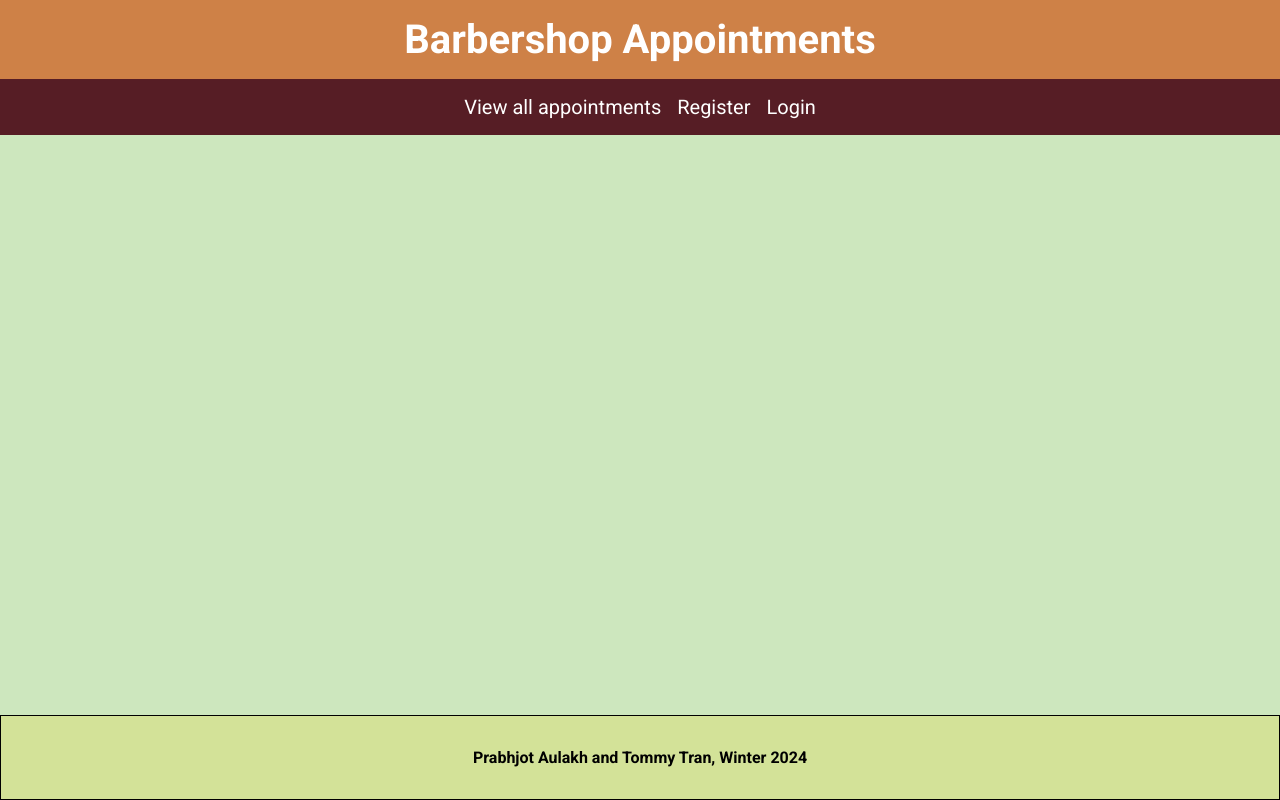
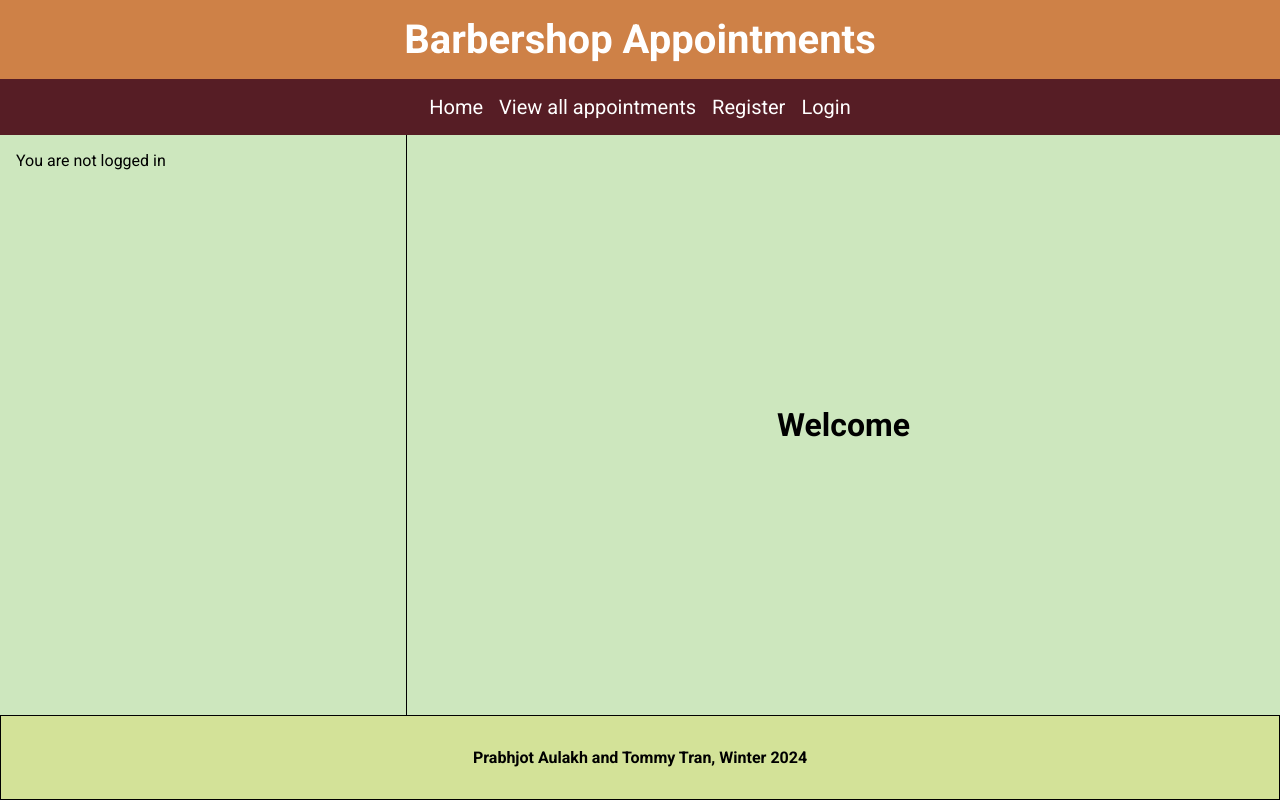
Before and after one commit to prabhjotaulakh159/barbershop-appointment-system, a Flask app: page / in a window 1280 px wide. Run offline with Flask 3, Linux system fonts and the light colour scheme.

Commit message:
Fleshed out homepage and then added timed flash messages

```diff
--- a/appointment_app/main/routes.py
+++ b/appointment_app/main/routes.py
@@ -2,7 +2,8 @@
 from flask import Blueprint, render_template
 from flask_login import current_user
 
-main = Blueprint('main', __name__, template_folder="templates")
+
+main = Blueprint('main', __name__, template_folder="templates", static_folder='static', static_url_path='/static/main')
 
 
 @main.route("/")
--- /dev/null
+++ b/appointment_app/main/static/styles.css
@@ -0,0 +1,47 @@
+#user-profile-container
+{
+    width: 100%;
+    height: 100%;
+    display: flex;
+    align-items: center;
+    justify-content: center;
+}
+
+#user-profile-column
+{
+    flex: 3;
+    display: flex;
+    flex-direction: column;
+    align-items: baseline;
+    border-right: 1px solid #000000;
+    height: 100%;
+    gap: 1rem;
+    padding: 1rem;
+}
+
+#user-profile-column img
+{
+    border-radius: 100%;
+    display: block;
+    margin-inline: auto;
+}
+
+#user-profile-column div
+{
+    text-align: center;
+    width: 100%;
+    height: auto;
+    padding: 0,5rem;
+    border: 1px solid #000000;
+    padding: 1rem;
+    font-size: 1.25rem;
+    font-weight: 500;
+}
+
+#home-message
+{
+    flex: 7;
+    display: flex;
+    align-items: center;
+    justify-content: center;
+}
--- a/appointment_app/main/templates/home.html
+++ b/appointment_app/main/templates/home.html
@@ -1,8 +1,35 @@
-{% extends "base.html" %}
+{% extends "base.html" %}\
+{% block header %}
+    <link rel="stylesheet" href="{{ url_for('main.static', filename='styles.css') }}"/>
+{% endblock header %}
 {% block content %}
     {% if current_user.is_authenticated %}
-        <h1>Hello {{ current_user.user_name }}</h1>
-        <h1>{{ current_user.avatar}}</h1>
-        <img src="{{ url_for('static', filename=current_user.avatar) }}" />
+        <div id="user-profile-container">
+            <div id="user-profile-column">
+                <img src="{{ url_for('static', filename=current_user.avatar) }}" />
+                <div>{{ current_user.user_name }}</div>
+                <div>{{ current_user.user_type }}</div>
+                <div>{{ current_user.email }}</div>
+                <div>{{ current_user.phone }}</div>
+                <div>{{ current_user.age }}</div>
+                <div>{{ current_user.address }}</div>
+                {% if current_user.user_type == "Professional" %}
+                    <div>{{ current_user.pay_rate }}</div>
+                    <div>{{ current_user.specialty }}</div>
+                {% endif %}
+            </div>
+            <div id="home-message">
+                <h1>Welcome</h1>
+            </div>
+        </div>
+    {% else %}
+        <div id="user-profile-container">
+            <div id="user-profile-column">
+                <span>You are not logged in</span>
+            </div>
+            <div id="home-message">
+                <h1>Welcome</h1>
+            </div>
+        </div>
     {% endif %}
 {% endblock content %}
--- /dev/null
+++ b/appointment_app/static/script.js
@@ -0,0 +1,9 @@
+window.onload = function() {
+    setTimeout(function() {
+        const element = document.getElementById('flashes');
+        console.log(element);
+        if (element) {
+            element.parentNode.removeChild(element);
+        }
+    }, 2000);
+};
--- a/appointment_app/static/styles.css
+++ b/appointment_app/static/styles.css
@@ -153,11 +153,15 @@ form .button {
     font-size: 0.75rem;
     font-weight: 700;
     background-color: red;
+    width: 100%;
+    text-align: center;
 }
 
 .success {
     background-color: green;
     width: fit-content;
+    width: 100%;
+    text-align: center;
 }
 
 #pay-rate {
@@ -169,15 +173,16 @@ form .button {
     display: none;
 }
 
-.flashes {
-    width: 100%;
-    height: auto;
+#flashes {
+    position: fixed;
+    z-index: 10;
+    top: 0;
+    right: 0;
     display: flex;
     align-items: center;
     justify-content: center;
-    background-color: var(--fifth-clr);
-    font-size: 1.5rem;
-    margin-inline: auto;
+    font-size: 1rem;
+    width: 100%;
 }
 
 footer {
--- a/appointment_app/templates/base.html
+++ b/appointment_app/templates/base.html
@@ -5,6 +5,7 @@
     <title>420 Project</title>
     <meta charset="utf-8" />
     <link rel="stylesheet" href="{{ url_for('static', filename='styles.css') }}" />
+    <script defer src="{{ url_for('static', filename='script.js') }}"></script>
     {% block header %}
     {% endblock header %}
 </head>
@@ -16,6 +17,7 @@
 
     <nav>
         {% if not current_user.is_authenticated %}
+            <a href="{{ url_for('main.home')}}">Home</a>
             <a href="{{ url_for('appointment.all_appointments') }}">View all appointments</a>
             <a href="{{ url_for('user.register') }}">Register</a>
             <a href="{{ url_for('user.login') }}">Login</a>
@@ -56,7 +58,7 @@
         {% endif %}
     </nav>
 
-    <div class="flashes">
+    <div id="flashes">
         {% if get_flashed_messages() %}
             {% for category, message in get_flashed_messages(with_categories=True) %}
                 <p class="{{ category }}">{{ message }}</p>
--- a/appointment_app/user/auth_config.py
+++ b/appointment_app/user/auth_config.py
@@ -37,6 +37,8 @@ class User(UserMixin):
 def load_user(username):
     ''' Loads a user from the database '''
     user = db.get_user(f"WHERE user_name = '{username}'")
+    if not user:
+        return
     return User(user[0], user[1], user[2], user[3], user[4], user[5], user[6], user[7], user[8], user[9], user[10], user[11], user[12])
 
 
```
Also changed, not shown: appointment_app/static/images/c01b20f4f1b2eca4Untitled.png (added).
